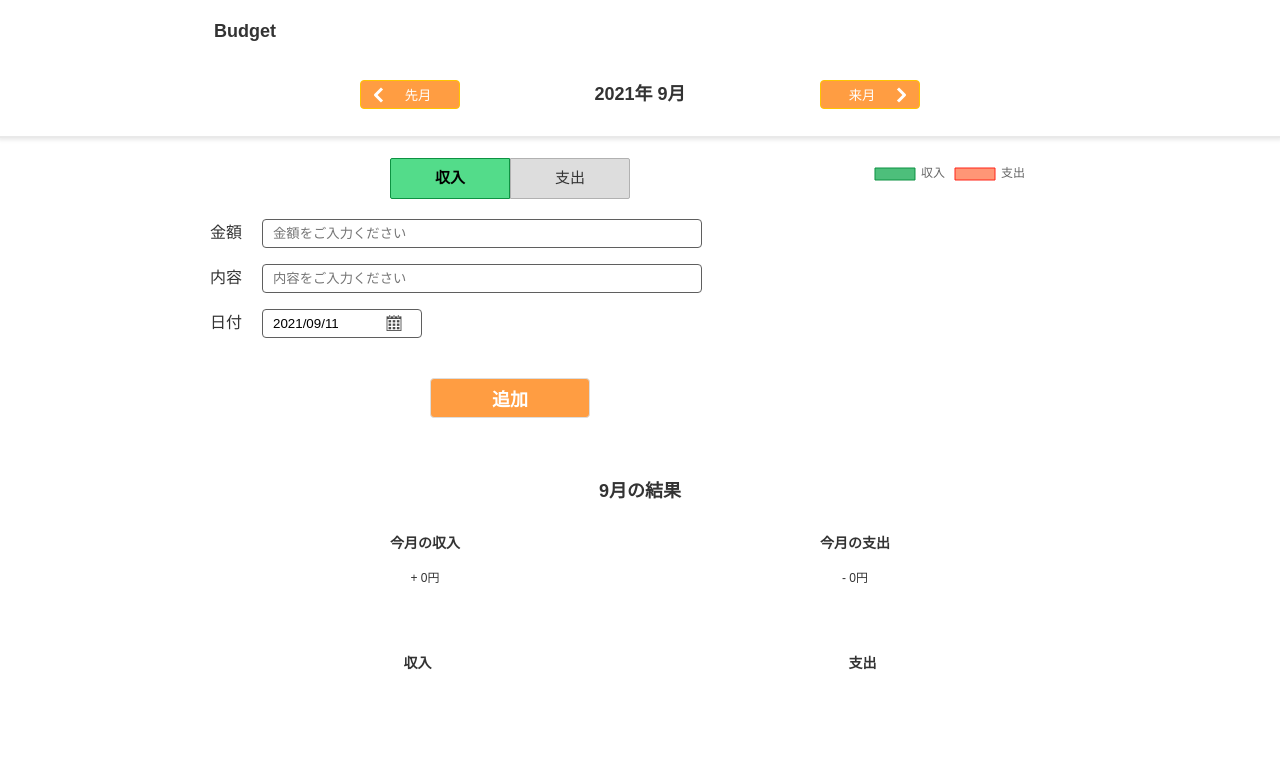
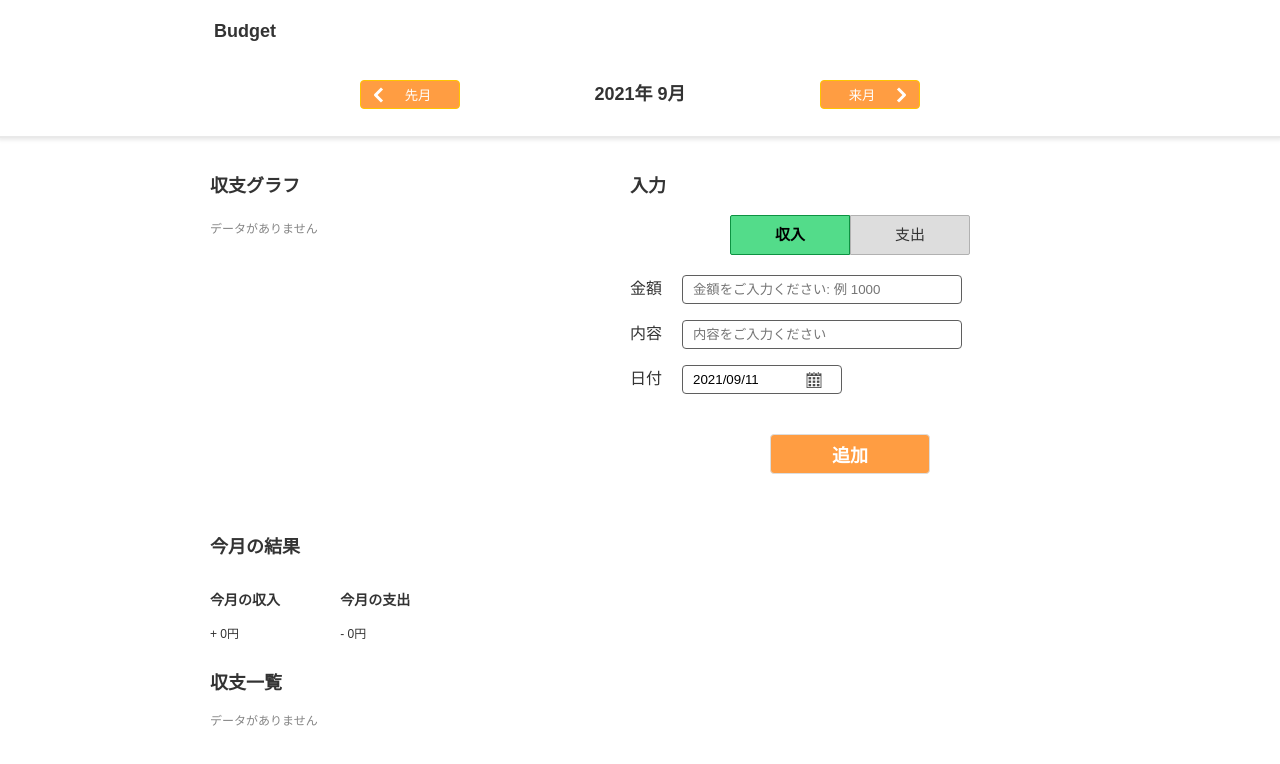
Before and after one commit to yudai1995/budget-management-tool, a React (Create React App) app: page / in a window 1280 px wide. Shown: the top 764 px of the page. Built offline with nearby package versions, Linux system fonts and the light colour scheme.

Commit message:
update layout

```diff
--- a/package.json
+++ b/package.json
@@ -14,6 +14,7 @@
     "@types/react-datepicker": "^4.1.6",
     "@types/react-dom": "^17.0.9",
     "chart.js": "^3.5.1",
+    "class-validator": "^0.13.1",
     "react": "^17.0.2",
     "react-chartjs-2": "^3.0.4",
     "react-datepicker": "^4.2.1",
--- a/src/App.tsx
+++ b/src/App.tsx
@@ -3,12 +3,11 @@ import { Header } from './Components/Header';
 import { InputForm } from './Components/InputForm';
 import {
     BalanceType,
-    balanceType,
     Balance,
-    sumAmount,
 } from './Model/budget.model';
 import { Graph } from './Components/Graph';
 import { ItemList } from './Components/ItemList';
+import { Result } from './Components/Result';
 
 const App: React.FC = () => {
     const [moneyList, setMoneyList] = useState<Balance[]>([]);
@@ -60,25 +59,40 @@ const App: React.FC = () => {
             <main>
                 <div className="inner">
                     <div className="topWrapper">
+                        <Graph moneyList={filterActiveMonth()} />
                         <InputForm onSubmitHandler={addHandler} />
-                        <Graph moneyList={filterActiveMonth()} />
                     </div>
 
-                    <section>
-                        <h2 className="result-ttl">{`${date.getMonth()+1}月の結果`}</h2>
+                    <Result filterActiveMonth={filterActiveMonth}  date={date}/>
+
+
+                    {/* <section>
+                        <h2 className="result-ttl">{`${
+                            date.getMonth() + 1 === thisMonth
+                                ? '今'
+                                : date.getMonth() + 1
+                        }月の${
+                            date.getMonth() + 1 > thisMonth ? '計画' : '結果'
+                        }`}</h2>
                         <ul className="monthlyResult">
                             {balanceType.map((type, index) => (
                                 <li key={index}>
-                                    <h3>{`今月の${type}`}</h3>
+                                    <h3>{`今月の${type.typename}`}</h3>
                                     <p>
-                                        {`${index === 0 ? "+" : "-"} ${sumAmount(filterActiveMonth(), index)}円`}
+                                        {`${
+                                            index === 0 ? '+' : '-'
+                                        } ${sumAmount(
+                                            filterActiveMonth(),
+                                            index
+                                        )}円`}
                                     </p>
                                 </li>
                             ))}
                         </ul>
+                        </section> */}
 
                         <ItemList moneyList={filterActiveMonth()}></ItemList>
-                    </section>
+
                 </div>
             </main>
         </div>
--- a/src/Components/Graph.tsx
+++ b/src/Components/Graph.tsx
@@ -2,6 +2,7 @@ import React from 'react';
 import { Doughnut } from 'react-chartjs-2';
 import { Balance, balanceType, sumAmount } from '../Model/budget.model';
 import '../css/Graph.scss';
+import classNames from 'classnames';
 
 interface GraphProps {
     moneyList: Balance[];
@@ -9,7 +10,7 @@ interface GraphProps {
 
 export const Graph: React.FC<GraphProps> = (props) => {
     const data = {
-        labels: [balanceType[0], balanceType[1]],
+        labels: [balanceType[0].typename, balanceType[1].typename],
         //labels: ['Red', 'Blue', 'Yellow', 'Green', 'Purple', 'Orange'],
         datasets: [
             {
@@ -18,14 +19,20 @@ export const Graph: React.FC<GraphProps> = (props) => {
                     sumAmount(props.moneyList, 0),
                     sumAmount(props.moneyList, 1),
                 ],
-                backgroundColor: ['#4dbf7b', '#ff9676'],
-                borderColor: ['#0d9242', '#ff2419'],
+                backgroundColor: [balanceType[0].color, balanceType[1].color],
+                borderColor: [
+                    balanceType[0].borderColor,
+                    balanceType[1].borderColor,
+                ],
                 borderWidth: 1,
             },
         ],
     };
 
     const options = {
+        legend: {
+            position: 'bottom',
+        },
         // scales: {
         //     yAxes: [{
         //         ticks: {
@@ -36,8 +43,29 @@ export const Graph: React.FC<GraphProps> = (props) => {
     };
 
     return (
-        <div className="doughnutWrapper">
-            <Doughnut data={data} width={240} height={240} options={options} />
-        </div>
+        <section className="graphSection">
+            <h2>収支グラフ</h2>
+            <div
+                className={classNames('doughnutWrapper', {
+                    noData:
+                        sumAmount(props.moneyList, 0) +
+                            sumAmount(props.moneyList, 1) ===
+                        0,
+                })}
+            >
+                {sumAmount(props.moneyList, 0) +
+                    sumAmount(props.moneyList, 1) !==
+                0 ? (
+                    <Doughnut
+                        data={data}
+                        width={240}
+                        height={240}
+                        options={options}
+                    />
+                ) : (
+                    'データがありません'
+                )}
+            </div>
+        </section>
     );
 };
--- a/src/Components/InputForm.tsx
+++ b/src/Components/InputForm.tsx
@@ -19,30 +19,38 @@ export const InputForm: React.FC<InputFormProps> = (props) => {
     const amountInputRef = useRef<HTMLInputElement>(null);
     const contentInputRef = useRef<HTMLInputElement>(null);
     const [inputDate, setInputDate] = useState(new Date());
-    const [activeTab, setActiveaTab] = useState(balanceType[0]);
+    const [activeTab, setActiveaTab] = useState(balanceType[0].typename);
 
     const newItemSubmitHandler = (event: React.FormEvent) => {
         event.preventDefault();
         const newAmount = +amountInputRef.current!.value;
         const newContent = contentInputRef.current!.value;
-        const newType = balanceType.findIndex((type) => type === activeTab);
+        const newType = balanceType.findIndex(
+            (type) => type.typename === activeTab
+        );
         props.onSubmitHandler(newAmount, newType, newContent, inputDate);
+        amountInputRef.current!.value = '';
+        contentInputRef.current!.value = '';
     };
 
-    const tabClickHandler = (type: string) => {
+    const tabClickHandler = (type: '収入' | '支出') => {
         setActiveaTab(type);
     };
 
     return (
+        <section className="inputFormSection">
+            <h2>入力</h2>
             <form onSubmit={newItemSubmitHandler}>
                 <ul className="tabList">
                     {balanceType.map((type, index) => (
                         <li
                             key={index}
-                        className={classNames({ isActive: activeTab === type })}
-                        onClick={tabClickHandler.bind(null, type)}
+                            className={classNames({
+                                isActive: activeTab === type.typename,
+                            })}
+                            onClick={tabClickHandler.bind(null, type.typename)}
                         >
-                        {type}
+                            {type.typename}
                         </li>
                     ))}
                 </ul>
@@ -53,7 +61,7 @@ export const InputForm: React.FC<InputFormProps> = (props) => {
                         type="number"
                         id="amount"
                         ref={amountInputRef}
-                    placeholder="金額をご入力ください"
+                        placeholder="金額をご入力ください: 例 1000"
                     />
                 </div>
 
@@ -80,5 +88,6 @@ export const InputForm: React.FC<InputFormProps> = (props) => {
                     追加
                 </button>
             </form>
+        </section>
     );
 };
--- a/src/Components/ItemList.tsx
+++ b/src/Components/ItemList.tsx
@@ -1,4 +1,3 @@
-import classNames from 'classnames';
 import React from 'react';
 import { Balance, balanceType, filterMoneyType } from '../Model/budget.model';
 import '../css/ItemList.scss';
@@ -9,25 +8,36 @@ interface ItemListProps {
 
 export const ItemList: React.FC<ItemListProps> = (props) => {
     return (
+        <section className="itemListSection">
+            <h2>収支一覧</h2>
+            {props.moneyList.length === 0 ? (
+                <p className="noData">データがありません</p>
+            ) : (
                 <div className="result">
                     {balanceType.map((type, index) => (
-                <div key={index}
-                    className={classNames({
-                        income: type === '収入',
-                        outgo: type === '支出',
-                    })}
-                >
-                    <h3>{type}</h3>
+                        <div key={index} className={type.type}>
+                            <h3>{type.typename}</h3>
                             <ul>
-                        {filterMoneyType(props.moneyList, index).map((item) => (
+                                {filterMoneyType(
+                                    props.moneyList,
+                                    type.typenum
+                                ).map((item) => (
                                     <li key={item.id}>
-                                <span className="date">{`${item.date.getMonth()+1}月${item.date.getDate()}日`}</span>
-                                <span className="amount">{`${item.content}: ${type === '収入' ? "+" : "-"} ${item.amount}円`}</span>
+                                        <span className="date">{`${
+                                            item.date.getMonth() + 1
+                                        }月${item.date.getDate()}日`}</span>
+                                        <span className="amount">{`${
+                                            item.content
+                                        }: ${type.typenum === 0 ? '+' : '-'} ${
+                                            item.amount
+                                        }円`}</span>
                                     </li>
                                 ))}
                             </ul>
                         </div>
                     ))}
                 </div>
+            )}
+        </section>
     );
 };
--- /dev/null
+++ b/src/Components/Result.tsx
@@ -0,0 +1,33 @@
+import React from 'react';
+import { Balance, balanceType, sumAmount } from '../Model/budget.model';
+import '../css/Result.scss';
+
+interface ResultProps {
+    date: Date;
+    filterActiveMonth: () => Balance[];
+}
+
+export const Result: React.FC<ResultProps> = (props) => {
+    const month = props.date.getMonth() + 1;
+    const thisMonth = new Date().getMonth() + 1;
+    return (
+        <section className="resultSection">
+            <h2 className="result-ttl">{`${
+                month === thisMonth ? '今' : month
+            }月の${month > thisMonth ? '計画' : '結果'}`}</h2>
+            <ul className="monthlyResult">
+                {balanceType.map((type, index) => (
+                    <li key={index}>
+                        <h3>{`今月の${type.typename}`}</h3>
+                        <p>
+                            {`${index === 0 ? '+' : '-'} ${sumAmount(
+                                props.filterActiveMonth(),
+                                index
+                            )}円`}
+                        </p>
+                    </li>
+                ))}
+            </ul>
+        </section>
+    );
+};
--- a/src/Model/budget.model.tsx
+++ b/src/Model/budget.model.tsx
@@ -1,10 +1,31 @@
-// export type BalanceType = 'income' | 'outgo';
-
 export enum BalanceType {
     Income,
     Outgo,
 }
-export const balanceType = ['収入', '支出'];
+export type BalanceTypes = {
+    type: 'income' | 'outgo';
+    typenum: 0 | 1;
+    typename: '収入' | '支出';
+    color: string;
+    borderColor: string;
+};
+
+export const balanceType: BalanceTypes[] = [
+    {
+        type: 'income',
+        typenum: 0,
+        typename: '収入',
+        color: '#4dbf7b',
+        borderColor: '#0d9242',
+    },
+    {
+        type: 'outgo',
+        typenum: 1,
+        typename: '支出',
+        color: '#ff9676',
+        borderColor: '#ff2419',
+    },
+];
 
 export class Balance {
     constructor(
--- a/src/css/Graph.scss
+++ b/src/css/Graph.scss
@@ -1,12 +1,20 @@
+section.graphSection {
     .doughnutWrapper {
-    max-width: min-content;
-    width: calc(100% - 300px);
+        width: 300px;
+        &.noData {
+            color: #858585;
+            margin-top: 20px;
+        }
     }
 
     @media screen and (max-width: 760px) {
         .doughnutWrapper {
             max-width: min-content;
             width: 100%;
-        margin: 0 auto!important;
+            margin: 0 auto !important;
+            &.noData {
+                max-width: 100%;
             }
         }
+    }
+}
--- a/src/css/InputForm.scss
+++ b/src/css/InputForm.scss
@@ -1,8 +1,8 @@
+.inputFormSection {
+    width: calc(100% - 240px);
+    margin-left: 120px;
     form {
-    width: calc(100% - 240px);
         text-align: center;
-    margin-right: 20px;
-
         ul.tabList {
             display: flex;
             justify-content: center;
@@ -59,7 +59,7 @@ form {
             }
             input {
                 text-align: left;
-            width: calc(100% - 160px);
+                width: 280px;
                 margin-left: 20px;
                 border: 1px solid #5f5f5f;
                 border-radius: 4px;
@@ -84,13 +84,13 @@ form {
                     height: 16px;
                     top: 50%;
                     right: 20px;
-                background: url('../img/common/icon-schedule.png') no-repeat 0 0/16px
-                    16px #ffffff;
+                    background: url('../img/common/icon-schedule.png') no-repeat
+                        0 0/16px 16px #ffffff;
                     margin-top: -8px;
                     cursor: pointer;
 
                     &:hover {
-                    opacity: .6;
+                        opacity: 0.6;
                     }
                 }
 
@@ -126,8 +126,12 @@ form {
             }
         }
     }
+}
 
 @media screen and (max-width: 760px) {
+    .inputFormSection {
+        width: 100%;
+        margin-left: 0;
         form {
             width: 100%;
 
@@ -148,3 +152,4 @@ form {
             }
         }
     }
+}
--- a/src/css/ItemList.scss
+++ b/src/css/ItemList.scss
@@ -1,3 +1,7 @@
+.itemListSection {
+    .noData {
+        color: #858585;
+    }
     .result {
         display: flex;
         justify-content: center;
@@ -41,9 +45,12 @@
             }
         }
     }
+}
 
 @media screen and (max-width: 760px) {
+    .itemListSection {
         .result {
+            margin-top: 10px;
             > div.income,
             > div.outgo {
                 ul {
@@ -69,3 +76,4 @@
             }
         }
     }
+}
--- /dev/null
+++ b/src/css/Result.scss
@@ -0,0 +1,31 @@
+section.resultSection {
+    margin-top: 60px;
+
+    .monthlyResult {
+        display: flex;
+        align-items: center;
+        min-width: 300px;
+
+        > li {
+            & + li {
+                margin-left: 60px;
+            }
+        }
+    }
+}
+
+@media screen and (max-width: 760px) {
+    section.resultSection {
+        margin-top: 40px;
+    }
+    .monthlyResult {
+        min-width: 100%;
+        width: 100%;
+
+        > li {
+            & + li {
+                margin-left: 20px;
+            }
+        }
+    }
+}
--- a/src/css/index.scss
+++ b/src/css/index.scss
@@ -47,25 +47,6 @@ main {
 
 .topWrapper {
     display: flex;
-
-    &+ section {
-        margin-top: 60px;
-    }
-}
-
-.monthlyResult {
-    display: flex;
-    justify-content: center;
-    align-items: center;
-    text-align: center;
-
-    > li {
-        width: 50%;
-    }
-}
-h2.result-ttl {
-    text-align: center;
-    font-size: 1.8rem;
 }
 
 @media screen and (max-width: 760px) {
@@ -78,4 +59,4 @@ h2.result-ttl {
     .topWrapper {
         display: block;
     }
-  }
+}
```
Also changed, not shown: 1 other file (tests, documents, lock files or other folders). Lines whose indentation alone changed are shown as unchanged.
